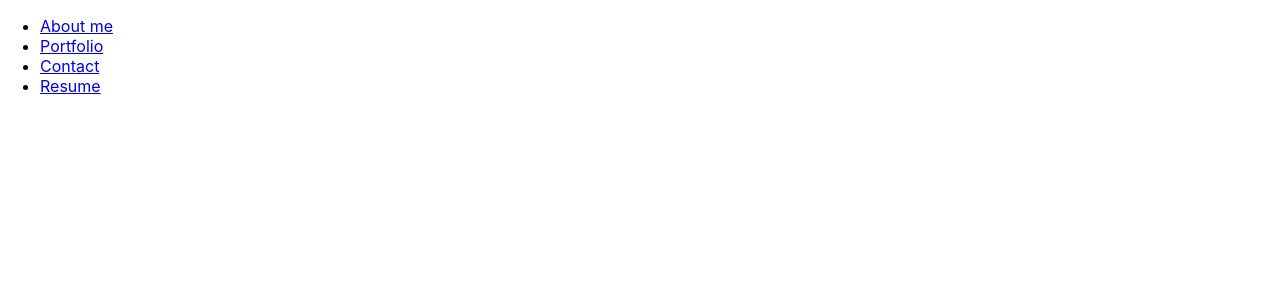
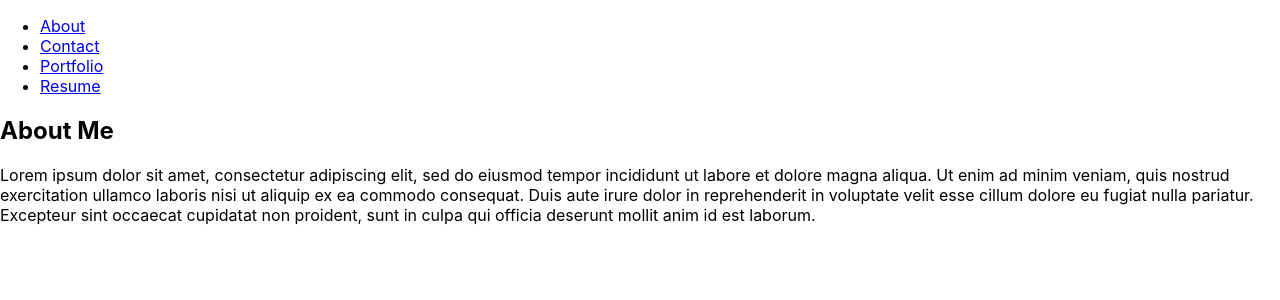
Before and after one commit to johndavis92790/Personal-Portfolio, a React (Create React App) app: page / in a window 1280 px wide. Shown: the top 300 px of the page. Built offline with nearby package versions, Linux system fonts and the light colour scheme.

Commit message:
setup basic code for about me and contact components

```diff
--- a/src/App.js
+++ b/src/App.js
@@ -1,11 +1,25 @@
+import React, { useState } from 'react';
 import Nav from "./components/Nav";
+import Contact from "./components/Contact";
+import About from "./components/About";
 
 function App() {
 
+  const [contactSelected, setContactSelected] = useState(false);
+
   return (
     <div>
-      <Nav></Nav>
-      <main></main>
+      <Nav
+        contactSelected={contactSelected}
+        setContactSelected={setContactSelected}
+      ></Nav>
+      <main>
+        {!contactSelected ? (
+          <About></About>
+        ) : (
+          <Contact></Contact>
+        )}
+      </main>
     </div>
   );
 }
--- /dev/null
+++ b/src/components/About/index.js
@@ -0,0 +1,22 @@
+import React from "react";
+
+function About() {
+  return (
+    <section>
+      <h1 id="about">About Me</h1>
+      <div>
+        <p>
+          Lorem ipsum dolor sit amet, consectetur adipiscing elit, sed do
+          eiusmod tempor incididunt ut labore et dolore magna aliqua. Ut enim ad
+          minim veniam, quis nostrud exercitation ullamco laboris nisi ut
+          aliquip ex ea commodo consequat. Duis aute irure dolor in
+          reprehenderit in voluptate velit esse cillum dolore eu fugiat nulla
+          pariatur. Excepteur sint occaecat cupidatat non proident, sunt in
+          culpa qui officia deserunt mollit anim id est laborum.
+        </p>
+      </div>
+    </section>
+  );
+}
+
+export default About;
--- /dev/null
+++ b/src/components/Contact/index.js
@@ -0,0 +1,90 @@
+import React, { useState } from "react";
+
+import { validateEmail } from "../../utils/helpers";
+
+function Contact() {
+  const [formState, setFormState] = useState({
+    name: "",
+    email: "",
+    message: "",
+  });
+
+  const [errorMessage, setErrorMessage] = useState("");
+  const { name, email, message } = formState;
+
+  const handleSubmit = (e) => {
+    e.preventDefault();
+    if (!errorMessage) {
+      console.log("Submit Form", formState);
+    }
+  };
+
+  const handleChange = (e) => {
+    if (e.target.name === "email") {
+      const isValid = validateEmail(e.target.value);
+      if (!isValid) {
+        setErrorMessage("This email is invalid.");
+      } else {
+        setErrorMessage("");
+      }
+    } else {
+      if (!e.target.value.length) {
+        setErrorMessage(`${e.target.name} is required.`);
+      } else {
+        setErrorMessage("");
+      }
+    }
+    if (!errorMessage) {
+      setFormState({ ...formState, [e.target.name]: e.target.value });
+      console.log("Handle Form", formState);
+    }
+  };
+
+  return (
+    <section>
+      <h1>Contact me</h1>
+      <h3>John Davis, Web Developer</h3>
+      <h5>Cell: 801-633-6013</h5>
+      <h5>Email: johndavis92790@gmail.com</h5>
+      <form id="contact-form" onSubmit={handleSubmit}>
+        <div>
+          <label htmlFor="name">Name:</label>
+          <input
+            type="text"
+            name="name"
+            defaultValue={name}
+            onBlur={handleChange}
+          />
+        </div>
+        <div>
+          <label htmlFor="email">Email address:</label>
+          <input
+            type="email"
+            name="email"
+            defaultValue={email}
+            onBlur={handleChange}
+          />
+        </div>
+        <div>
+          <label htmlFor="message">Message:</label>
+          <textarea
+            name="message"
+            rows="3"
+            defaultValue={message}
+            onBlur={handleChange}
+          />
+        </div>
+        {errorMessage && (
+          <div>
+            <p>{errorMessage}</p>
+          </div>
+        )}
+        <button data-testid="button" type="submit">
+          Submit
+        </button>
+      </form>
+    </section>
+  );
+}
+
+export default Contact;
--- a/src/components/Nav/index.js
+++ b/src/components/Nav/index.js
@@ -1,40 +1,32 @@
 // import React, { useEffect } from "react";
 
-function Nav() {
+function Nav(props) {
+
+  const {
+    setContactSelected,
+  } = props;
 
   return (
     <header>
       <nav>
         <ul>
           <li>
-            <a
-              data-testid="about"
-              href="#about"
-            >
-              About me
+            <a href="#about" onClick={() => setContactSelected(false)}>
+              About
             </a>
           </li>
           <li>
-            <a
-              data-testid="porfolio"
-              href="#porfolio"
-            >
+            <a href="#contact" onClick={() => setContactSelected(true)}>
+              Contact
+            </a>
+          </li>
+          <li>
+            <a href="#portfolio" onClick={() => setContactSelected(false)}>
               Portfolio
             </a>
           </li>
           <li>
-            <a
-              data-testid="contact"
-              href="#contact"
-            >
-              Contact
-            </a>
-          </li>
-          <li>
-            <a
-              data-testid="resume"
-              href="#resume"
-            >
+            <a href="#resume" onClick={() => setContactSelected(false)}>
               Resume
             </a>
           </li>
--- /dev/null
+++ b/src/utils/helpers.js
@@ -0,0 +1,9 @@
+export function capitalizeFirstLetter(string) {
+  return string.charAt(0).toUpperCase() + string.slice(1);
+}
+
+export function validateEmail(email) {
+  var re =
+    /^(([^<>()[\]\\.,;:\s@"]+(\.[^<>()[\]\\.,;:\s@"]+)*)|(".+"))@((\[[0-9]{1,3}\.[0-9]{1,3}\.[0-9]{1,3}\.[0-9]{1,3}\])|(([a-zA-Z\-0-9]+\.)+[a-zA-Z]{2,}))$/;
+  return re.test(String(email).toLowerCase());
+}
```
